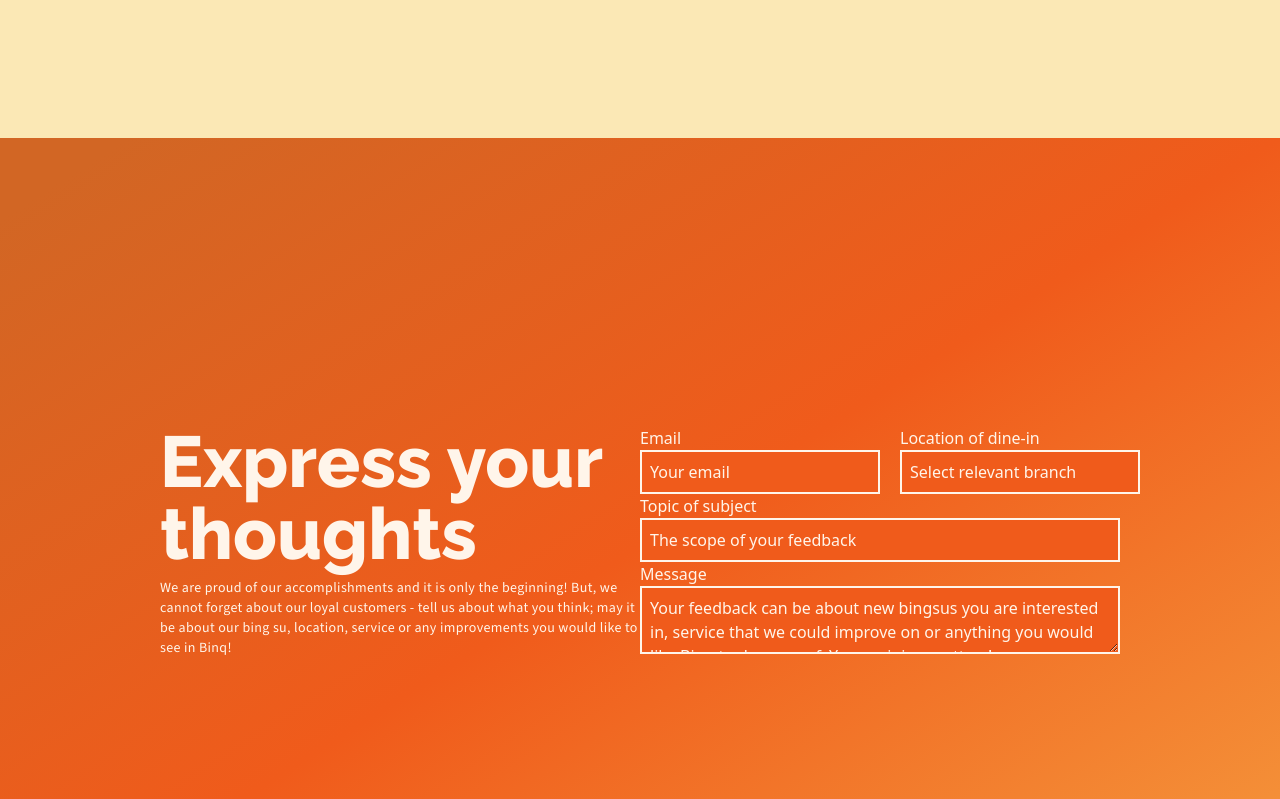
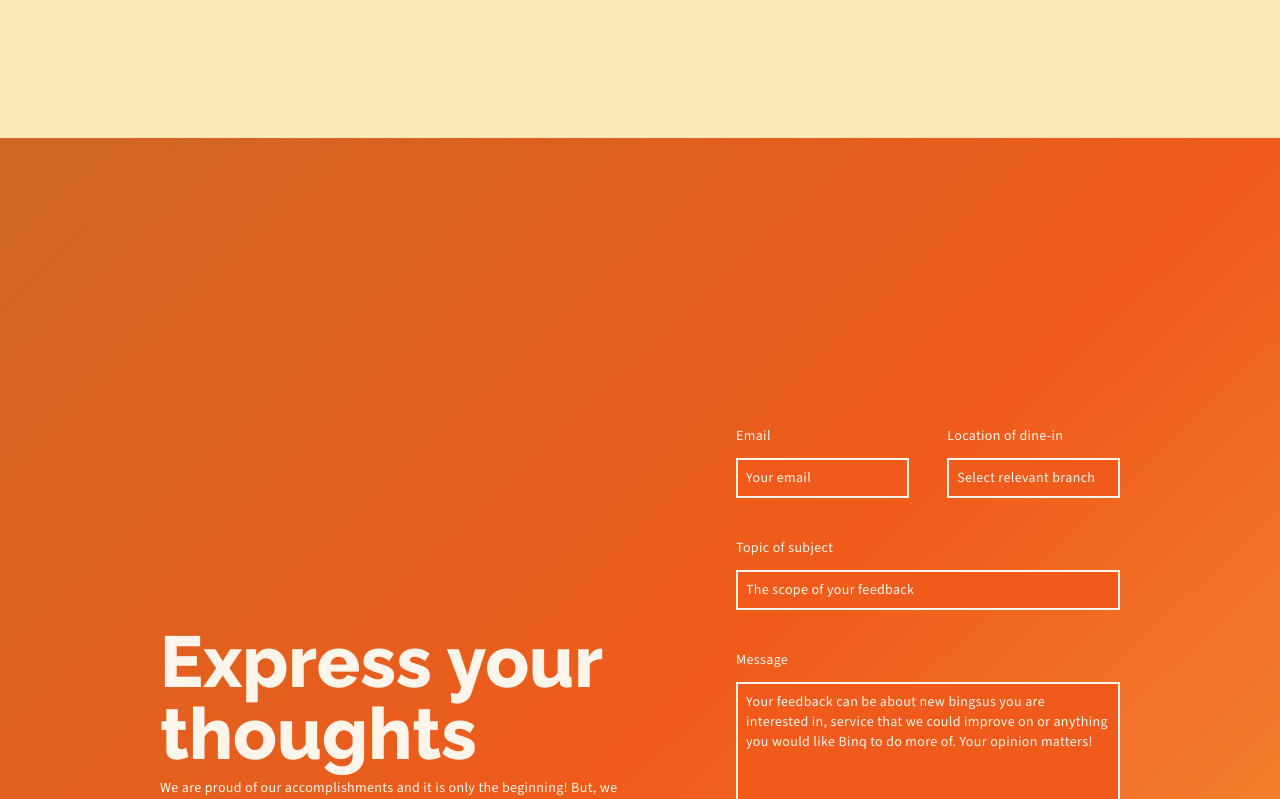
Before and after one commit to 25Ericcheong/binq, a Vue app: page / in a window 1280 px wide. Shown: the part 7080-7879 px from the top of the page. Built offline with nearby package versions, Linux system fonts and the light colour scheme.

Commit message:
feat: Finished off styling for feedback form

```diff
--- a/src/components/feedback.vue
+++ b/src/components/feedback.vue
@@ -20,7 +20,7 @@ const request = ref<FeedbackRequest>({
 
 <template>
   <div
-    class="py-72 bg-gradient-to-br from-darkorangebq from-5% via-orangebq via-50% to-dullorangebq px-12 sm:px-28 md:px-40 xxl:px-64 text-creamwhitebq flex h-full"
+    class="py-72 bg-gradient-to-br from-darkorangebq from-5% via-orangebq via-50% to-dullorangebq px-12 sm:px-28 md:px-40 xxl:px-64 text-creamwhitebq flex justify-between h-full"
   >
     <section class="flex flex-col justify-center items-center w-1/2">
       <h1
@@ -37,10 +37,12 @@ const request = ref<FeedbackRequest>({
         improvements you would like to see in Binq!
       </p>
     </section>
-    <section class="w-1/2">
-      <div class="flex">
-        <div class="flex flex-col w-1/2 mr-5">
-          <label>Email</label>
+    <section
+      class="w-[40%] body-font text-xl sm:text-2xl lg:text-sm xl:text-xl xxl:text-2xl tracking-wide"
+    >
+      <div class="flex justify-between mb-10">
+        <div class="flex flex-col w-[45%]">
+          <label class="mb-3">Email</label>
           <input
             class="bg-orangebq border-solid border-2 border-creamwhitebq p-2 placeholder:text-creamwhitebq"
             v-model="request.email"
@@ -48,8 +50,8 @@ const request = ref<FeedbackRequest>({
             type="input"
           />
         </div>
-        <div class="flex flex-col w-1/2">
-          <label>Location of dine-in</label>
+        <div class="flex flex-col w-[45%]">
+          <label class="mb-3">Location of dine-in</label>
           <input
             class="bg-orangebq border-solid border-2 border-creamwhitebq p-2 placeholder:text-creamwhitebq"
             v-model="request.branch"
@@ -58,8 +60,8 @@ const request = ref<FeedbackRequest>({
           />
         </div>
       </div>
-      <div class="flex flex-col">
-        <label>Topic of subject</label>
+      <div class="flex flex-col mb-10">
+        <label class="mb-3">Topic of subject</label>
         <input
           class="bg-orangebq border-solid border-2 border-creamwhitebq p-2 placeholder:text-creamwhitebq"
           v-model="request.scope"
@@ -68,9 +70,9 @@ const request = ref<FeedbackRequest>({
         />
       </div>
       <div class="flex flex-col">
-        <label>Message</label>
+        <label class="mb-3">Message</label>
         <textarea
-          class="bg-orangebq border-solid border-2 border-creamwhitebq p-2 placeholder:text-creamwhitebq"
+          class="bg-orangebq border-solid border-2 border-creamwhitebq p-2 placeholder:text-creamwhitebq h-96"
           v-model="request.message"
           placeholder="Your feedback can be about new bingsus you are interested in, service that we could improve on or anything you would like Binq to do more of. Your opinion matters!"
           type="input"
```
